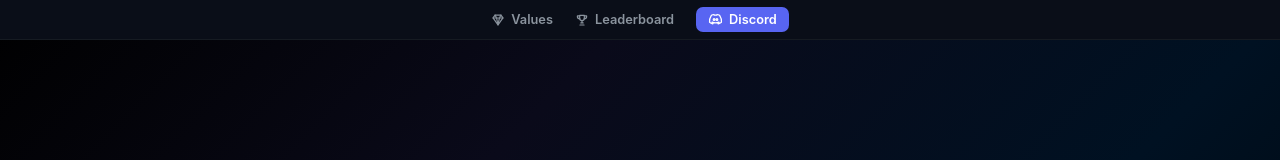
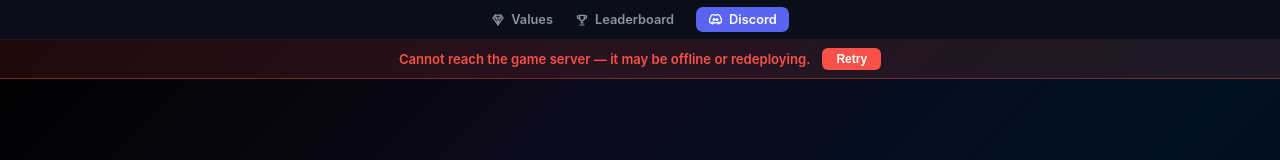
Before and after one commit to b4nezz2-spec/AMPcoin, a React (Create React App) app in the folder frontend/: page /login in a window 1280 px wide. Shown: the top 160 px of the page. Built offline with nearby package versions, Linux system fonts and the light colour scheme; no server answers.

Commit message:
Backend-offline banner with retry canary

```diff
--- a/frontend/src/App.css
+++ b/frontend/src/App.css
@@ -1365,6 +1365,34 @@ body {
   border-top: 1px solid #21262d;
 }
 
+/* ─── API offline banner ─── */
+.api-down-banner {
+  display: flex;
+  align-items: center;
+  justify-content: center;
+  gap: 12px;
+  background: rgba(248, 81, 73, 0.12);
+  border-bottom: 1px solid rgba(248, 81, 73, 0.4);
+  color: #f85149;
+  font-size: 0.82rem;
+  font-weight: 600;
+  padding: 8px 16px;
+  position: sticky;
+  top: 0;
+  z-index: 2000;
+}
+
+.api-down-banner button {
+  background: #f85149;
+  border: none;
+  color: #fff;
+  font-size: 0.75rem;
+  font-weight: 700;
+  padding: 4px 14px;
+  border-radius: 6px;
+  cursor: pointer;
+}
+
 /* ─── Global UI motion ─── */
 @keyframes app-page-in {
   from { opacity: 0; transform: translateY(10px); }
--- a/frontend/src/App.js
+++ b/frontend/src/App.js
@@ -60,6 +60,27 @@ function AppContent() {
   const [mobileChatOpen, setMobileChatOpen] = useState(false);
   const [valuesOpen, setValuesOpen] = useState(false);
   const [discordPopup, setDiscordPopup] = useState(null);
+  const [apiDown, setApiDown] = useState(false);
+
+  // Backend reachability canary — shows a banner instead of silent failures
+  const checkApi = async () => {
+    try {
+      const ctrl = new AbortController();
+      const t = setTimeout(() => ctrl.abort(), 10000);
+      await fetch(`${BACKEND_URL}/api/auth/discord/status`, { signal: ctrl.signal });
+      clearTimeout(t);
+      setApiDown(false);
+    } catch (_) {
+      setApiDown(true);
+    }
+  };
+
+  useEffect(() => {
+    checkApi();
+    const t = setInterval(checkApi, 30000);
+    return () => clearInterval(t);
+    // eslint-disable-next-line react-hooks/exhaustive-deps
+  }, []);
 
   // Global "Values" modal — opened from sidebar, top nav, or coinflip page
   useEffect(() => {
@@ -125,6 +146,12 @@ function AppContent() {
   return (
     <div className="app">
       <TopNav />
+      {apiDown && (
+        <div className="api-down-banner">
+          <span>Cannot reach the game server — it may be offline or redeploying.</span>
+          <button onClick={checkApi}>Retry</button>
+        </div>
+      )}
       {user && <Sidebar />}
       <div className="layout-columns">
         {user && (
```
